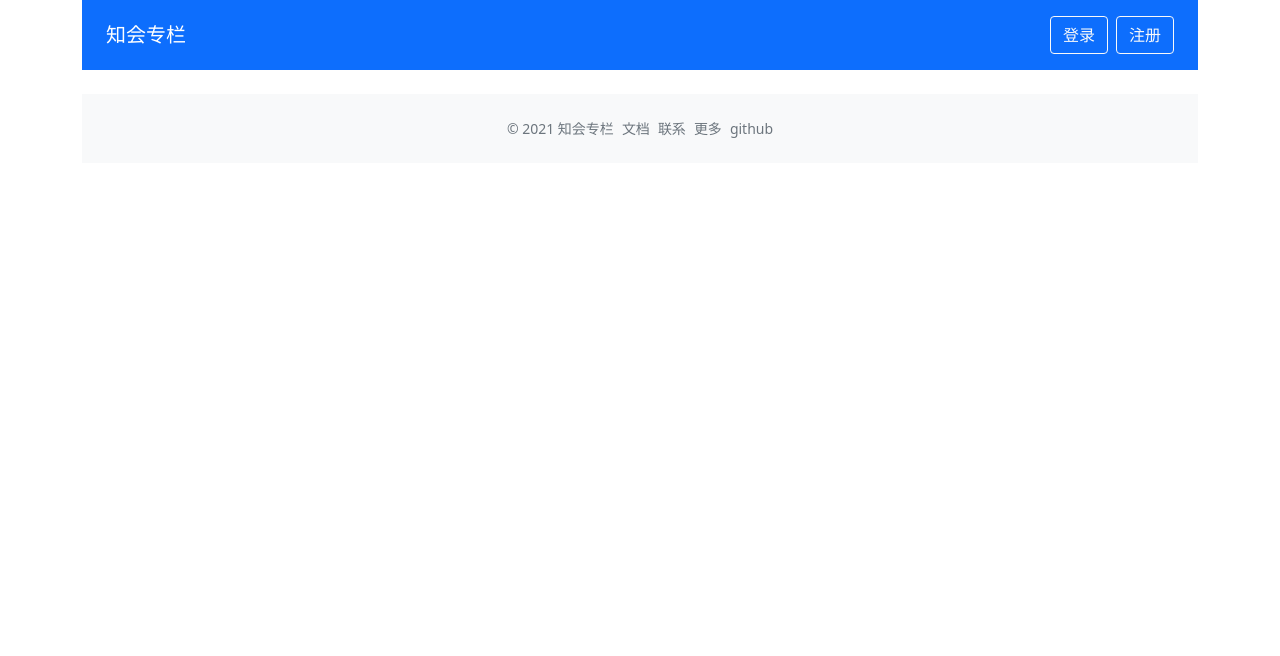
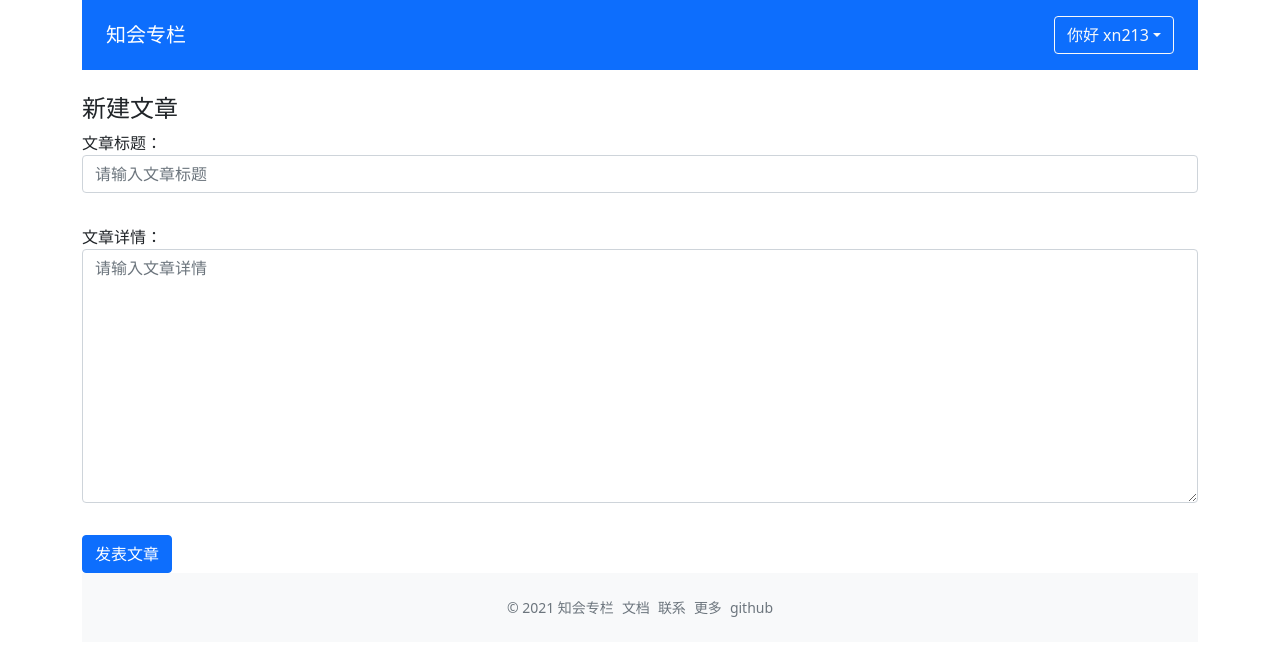
Before and after one commit to xn213/zhihui-vue3, a Vue app: page /create in a window 1280 px wide. Shown: the top 656 px of the page. Built offline with nearby package versions, Linux system fonts and the light colour scheme.

Commit message:
feat(CreatePost): create article & router store'commit

```diff
--- a/src/components/GlobalHeader.vue
+++ b/src/components/GlobalHeader.vue
@@ -10,7 +10,7 @@
         <li class="list-inline-item">
           <dropdown :title="`你好 ${user.name}`">
             <dropdown-item>
-              <router-link to="#" class="dropdown-item">新建文章</router-link>
+              <router-link to="/create" class="dropdown-item">新建文章</router-link>
             </dropdown-item>
             <dropdown-item disabled>
               <router-link to="#" class="dropdown-item">编辑资料</router-link>
--- a/src/components/ValidateInput.vue
+++ b/src/components/ValidateInput.vue
@@ -1,11 +1,20 @@
 <template>
   <div class='validate-input-container pb-3'>
     <input class="form-control"
+           v-if="tag !== 'textarea'"
            v-bind="$attrs"
            :class="{'is-invalid': inputRef.error}"
            :value="inputRef.val"
            @input="updateValue"
            @blur="validateInput">
+    <textarea class="form-control"
+              v-else
+              v-bind="$attrs"
+              :class="{'is-invalid': inputRef.error}"
+              :value="inputRef.val"
+              @input="updateValue"
+              @blur="validateInput">
+    </textarea>
     <span v-if="inputRef.error" class="invalid-feedback">{{ inputRef.message }}</span>
   </div>
 </template>
@@ -17,11 +26,16 @@
 import { EMAIL_REGEX } from '../utils/regex'
 
 export type RulesProp = RuleProp[]
+export type TagType = 'input' | 'textarea'
 export default defineComponent({
   name: 'ValidateInput',
   props: {
     rules: Array as PropType<RulesProp>,
-    modelValue: String
+    modelValue: String,
+    tag: {
+      type: String as PropType<TagType>,
+      default: 'input'
+    }
   },
   inheritAttrs: false,
   setup (props, context) {
--- /dev/null
+++ b/src/pages/CreatePost.vue
@@ -0,0 +1,78 @@
+<template>
+  <div class='create-post-page'>
+    <h4>新建文章</h4>
+    <validate-form @form-submit="onFormSubmit">
+      <div class="mb-3">
+        <label for="form-label">文章标题：</label>
+        <validate-input :rules="titleRules"
+                        v-model="titleVal"
+                        placeholder="请输入文章标题"
+                        type="text"/>
+      </div>
+      <div class="mb-3">
+        <label for="form-label">文章详情：</label>
+        <validate-input :rules="contentRules"
+                        v-model="contentVal"
+                        placeholder="请输入文章详情"
+                        type="text"
+                        tag="textarea"
+                        rows="10"/>
+      </div>
+      <template #submit>
+        <button class="btn btn-primary btn-large">发表文章</button>
+      </template>
+    </validate-form>
+  </div>
+</template>
+
+<script lang="ts">
+import { defineComponent, ref } from 'vue'
+import ValidateForm from '../components/ValidateForm.vue'
+import ValidateInput, { RulesProp } from '../components/ValidateInput.vue'
+import { useStore } from 'vuex'
+import { useRouter } from 'vue-router'
+import { GlobalDataProps } from '../store'
+import { PostProps } from '../const/testData'
+export default defineComponent({
+  components: {
+    ValidateForm,
+    ValidateInput
+  },
+  name: 'CreatePost',
+  setup () {
+    const router = useRouter()
+    const store = useStore<GlobalDataProps>()
+    const titleVal = ref('')
+    const titleRules: RulesProp = [
+      { type: 'required', message: '文章标题不能为空' }
+    ]
+    const contentVal = ref('')
+    const contentRules: RulesProp = [
+      { type: 'required', message: '文章详情不能为空' }
+    ]
+    const onFormSubmit = (result: boolean) => {
+      if (result) {
+        const { columnId } = store.state.user
+        if (columnId) {
+          const newPost: PostProps = {
+            id: new Date().getTime(),
+            title: titleVal.value,
+            columnId,
+            content: contentVal.value,
+            createdAt: new Date().toLocaleString()
+          }
+          store.commit('createPost', newPost)
+          router.push({ name: 'column', params: { id: columnId } })
+        }
+      }
+    }
+    return {
+      titleVal,
+      titleRules,
+      contentVal,
+      contentRules,
+      onFormSubmit
+    }
+  }
+})
+</script>
--- a/src/router.ts
+++ b/src/router.ts
@@ -3,6 +3,7 @@
 import Home from './pages/Home.vue'
 import Login from './pages/Login.vue'
 import Signup from './pages/Signup.vue'
+import CreatePost from './pages/CreatePost.vue'
 import ColumnDetail from './components/ColumnDetail.vue'
 const routes = [
   {
@@ -21,6 +22,11 @@
     component: Signup
   },
   {
+    path: '/create',
+    name: 'CreatePost',
+    component: CreatePost
+  },
+  {
     path: '/column/:id',
     name: 'column',
     component: ColumnDetail
--- a/src/store.ts
+++ b/src/store.ts
@@ -5,6 +5,7 @@
   isLogin: boolean;
   name?: string;
   id?: number;
+  columnId: number;
 }
 
 export interface GlobalDataProps {
@@ -17,11 +18,14 @@
   state: {
     columns: testData,
     posts: testPosts,
-    user: { isLogin: false }
+    user: { isLogin: true, name: 'xn213', columnId: 1 }
   },
   mutations: {
     login (state) {
       state.user = { ...state.user, isLogin: true, name: 'xn213' }
+    },
+    createPost (state, newPost) {
+      state.posts.push(newPost)
     }
   },
   getters: {
```
